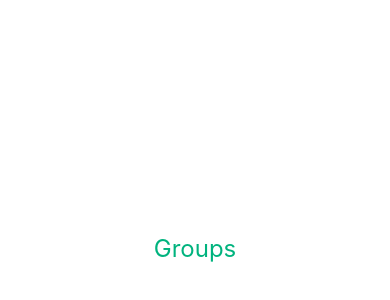
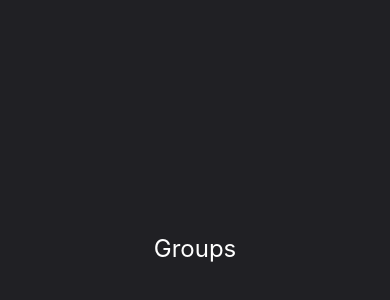
Before and after one commit to GabriPires/igniteteams, a React Native app: screen / in a window 390 px wide. Shown: the part 174-474 px from the top of the page. Built offline with nearby package versions, Linux system fonts and the light colour scheme.

Commit message:
extending default theme type

```diff
--- a/src/screens/Groups/styles.ts
+++ b/src/screens/Groups/styles.ts
@@ -2,12 +2,12 @@ import styled from 'styled-components/native'
 
 export const Container = styled.View`
   flex: 1;
-  background-color: #fff;
+  background-color: ${({ theme }) => theme.COLORS.GRAY_600};
   align-items: center;
   justify-content: center;
 `
 
 export const Title = styled.Text`
   font-size: 24px;
-  color: ${(props) => props.theme.COLORS.GREEN_500};
+  color: ${({ theme }) => theme.COLORS.WHITE};
 `
```
Also changed, not shown: src/@types/styled.d.ts (added, +7 -0 lines).
